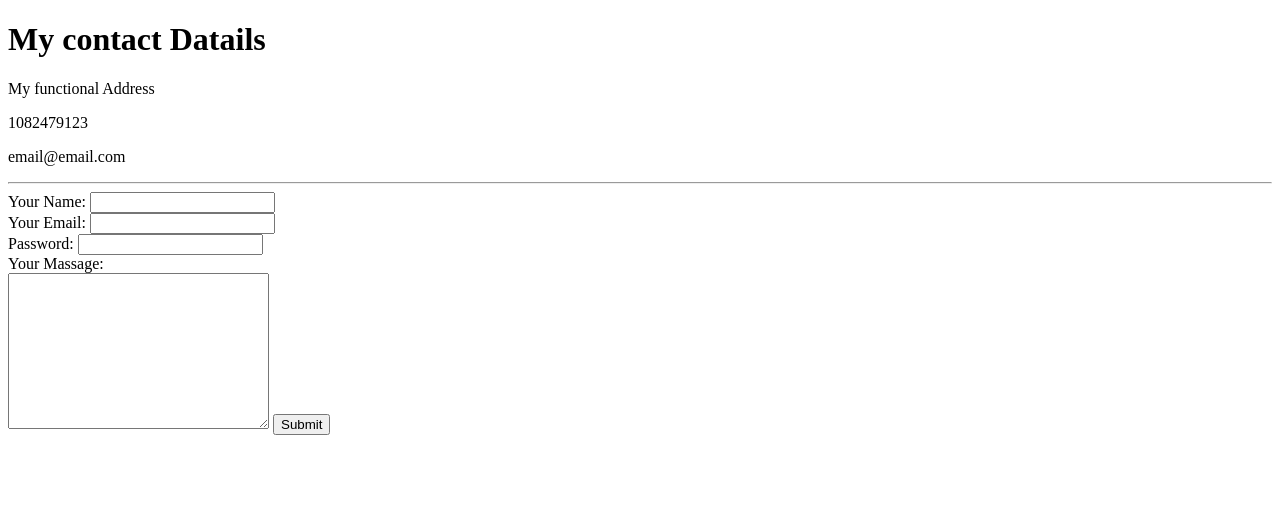
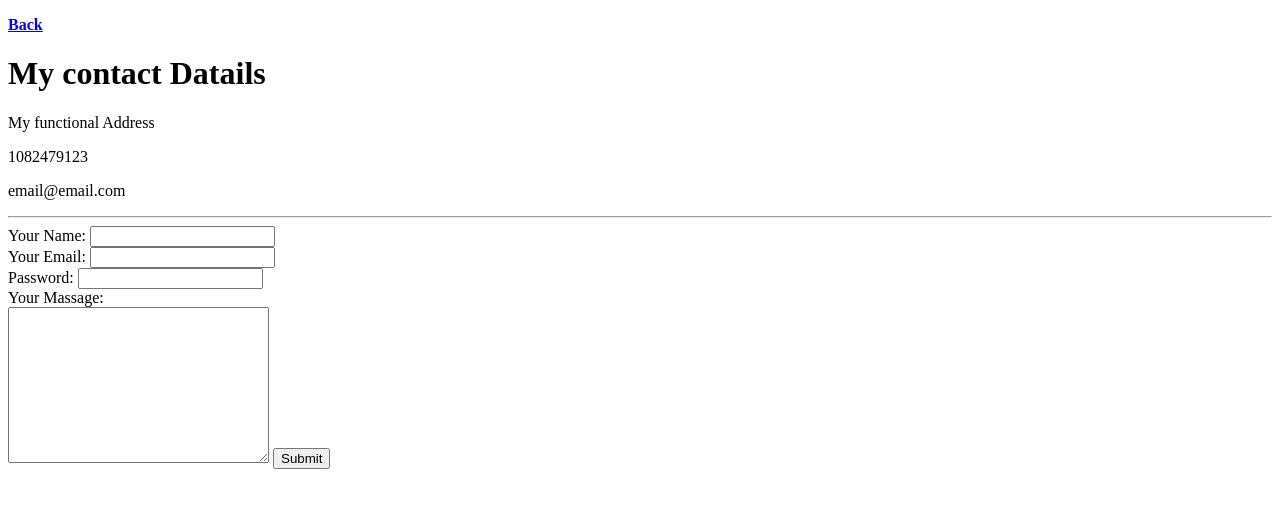
Before and after one commit to Fulozz/DWEB1, a plain HTML site: page ContactMe.html in a window 1280 px wide. Drawn offline with Linux system fonts and the light colour scheme.

Commit message:
buttom "Back"

```diff
--- a/ContactMe.html
+++ b/ContactMe.html
@@ -7,6 +7,7 @@
     <title>Document</title>
 </head>
 <body>
+<p><strong><a href="index.html"> Back </strong></p></a>
     <h1> My contact Datails</h1>
     <p>My functional Address</p>
     <p>1082479123</p>
```
